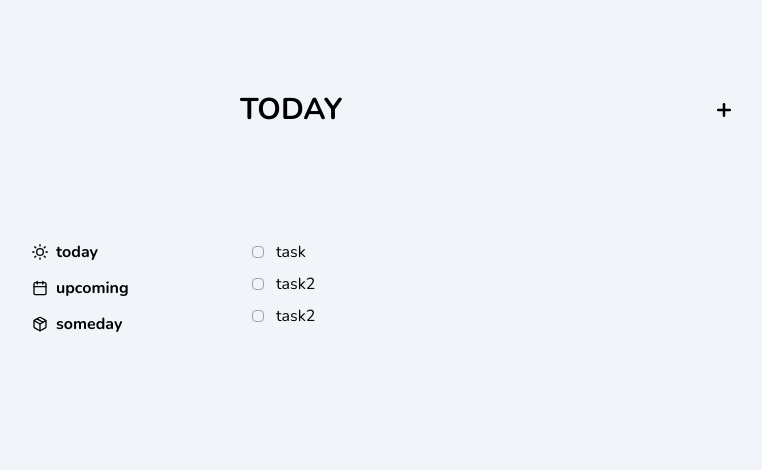
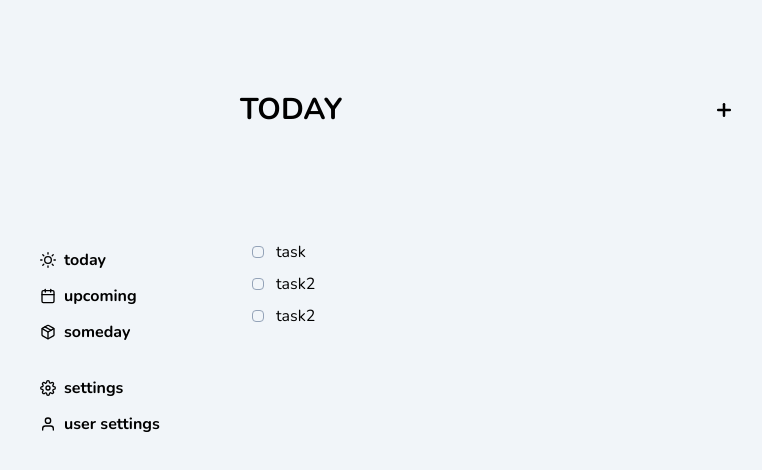
Before and after one commit to twdo-app/twdo, a React (Create React App) app in the folder frontend/: page /today in a window 1280 px wide. Shown: the top 470 px of the page, without its empty margins (150-912 px from the left). Built offline with nearby package versions, Linux system fonts and the light colour scheme.

Commit message:
refactor sidebar

```diff
--- a/frontend/src/components/SideBar.tsx
+++ b/frontend/src/components/SideBar.tsx
@@ -1,32 +1,46 @@
-import { FiSun, FiCalendar, FiPackage } from "react-icons/fi";
+import {
+  FiSun,
+  FiCalendar,
+  FiPackage,
+  FiSettings,
+  FiUser,
+} from "react-icons/fi";
+
+import SideBarGroup from "./SideBarGroup";
 import SideBarItem from "./SideBarItem";
 
 export default function SideBar() {
   return (
     <nav className="flex flex-col items-end h-full w-full max-w-sidebar row-start-2 col-start-1 justify-self-end">
-      <ul className="w-full">
-        <li>
+      <SideBarGroup>
         <SideBarItem
           label="today"
           icon={<FiSun />}
           route="/today"
         ></SideBarItem>
-        </li>
-        <li>
         <SideBarItem
           label="upcoming"
           icon={<FiCalendar />}
           route="/upcoming"
         ></SideBarItem>
-        </li>
-        <li>
         <SideBarItem
           label="someday"
           icon={<FiPackage />}
           route="/someday"
         ></SideBarItem>
-        </li>
-      </ul>
+      </SideBarGroup>
+      <SideBarGroup>
+        <SideBarItem
+          label="settings"
+          icon={<FiSettings />}
+          route="/settings"
+        ></SideBarItem>
+        <SideBarItem
+          label="user settings"
+          icon={<FiUser />}
+          route="/upcoming"
+        ></SideBarItem>
+      </SideBarGroup>
     </nav>
   );
 }
--- a/frontend/src/components/SideBarGroup.tsx
+++ b/frontend/src/components/SideBarGroup.tsx
@@ -1,3 +1,13 @@
-export default function SideBarGroup() {
-  return <div>hehehe</div>;
+import { ReactElement } from "react";
+
+export default function SideBarGroup({
+  children,
+}: {
+  children: ReactElement | ReactElement[];
+}) {
+  return (
+    <div className=" w-full flex flex-col p-2 mb-1 last-of-type:mb-0">
+      {children}
+    </div>
+  );
 }
--- a/frontend/src/components/SideBarItem.tsx
+++ b/frontend/src/components/SideBarItem.tsx
@@ -15,11 +15,13 @@ export default function SideBarItem({
   route: string;
 }) {
   return (
+    <li>
       <Link to={`${route}`}>
         <Clickable className="w-full mb-1">
           <Icon icon={icon} className={"mr-2"} />
           <p className="font-bold">{label.toLowerCase()}</p>
         </Clickable>
       </Link>
+    </li>
   );
 }
--- a/frontend/src/components/Task.tsx
+++ b/frontend/src/components/Task.tsx
@@ -1,12 +1,9 @@
 import { useState, useRef, useEffect } from "react";
 
-import { FiCalendar, FiTrash2 } from "react-icons/fi";
 import { Draggable } from "react-beautiful-dnd";
-import styled from "styled-components";
 
 import Clickable from "./common/Clickable";
 import Checkbox from "./common/Checkbox";
-import { useStore } from "../store/useStore";
 import DimScreen from "./common/DimScreen";
 
 export default function Task(props: {
@@ -17,8 +14,6 @@ export default function Task(props: {
   const [isComplete, setIsComplete] = useState(false);
   const [description, setDescription] = useState(props.description);
   const [editMode, setEditMode] = useState(false);
-
-  const removeTask = useStore((state) => state.removeTask);
 
   const inputElement = useRef<HTMLInputElement>(null);
 
@@ -52,12 +47,6 @@ export default function Task(props: {
     }
   }, [editMode]);
 
-  useEffect(() => {
-    if (isComplete) {
-      setTimeout(removeTask, 3000);
-    }
-  }, [isComplete]);
-
   return (
     <Draggable draggableId={props.id} index={props.index}>
       {(provided) => (
@@ -71,7 +60,7 @@ export default function Task(props: {
             className={
               editMode
                 ? `
-              ${"relative flex-col h-16 z-20 border border-solid border-slate-300/50 items-stretch shadow-lg shadow-slate-200 px-3 py-2 dark:border-slate-400/10 dark:shadow-slate-800/10 dark:bg-slate-800/20"}
+              ${"relative flex-col h-16 z-20 border border-solid border-slate-300/50 items-stretch px-3 py-2 dark:border-slate-400/10 dark:shadow-slate-800/10 dark:bg-slate-800/20 dark:hover:bg-slate-800/20 dark:hover:outline-transparent"}
             `
                 : ""
             }
--- a/frontend/src/components/common/Clickable.tsx
+++ b/frontend/src/components/common/Clickable.tsx
@@ -11,17 +11,10 @@ export default function Clickable(props: {
     <div
       onClick={props.onClick}
       className={`
-      ${
-        props.className
-      } flex flex-row rounded-md cursor-default outline outline-0 outline-transparent items-center px-2 py-1 border border-transparent transition-clickable h-8
-      ${
-        !props.hoverDisabled
-          ? `
+        ${props.className}
+        flex flex-row rounded-md cursor-default outline outline-0 outline-transparent items-center px-2 py-1 border border-transparent transition-clickable h-8
         hover:bg-blue-400/10 hover:outline-1 hover:outline-blue-400/30 active:bg-blue-400/20
         dark:hover:bg-pink-400/10 dark:hover:outline-pink-400/30 dark:active:bg-pink-400/20
-        `
-          : ""
-      }
       `}
     >
       {props.children}
```
Lines whose indentation alone changed are shown as unchanged.
